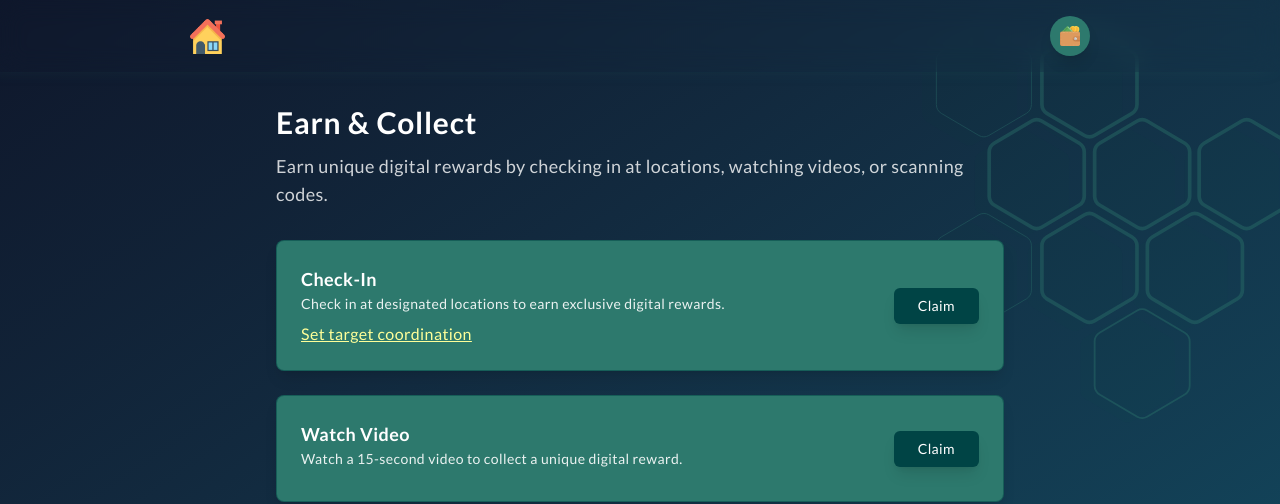
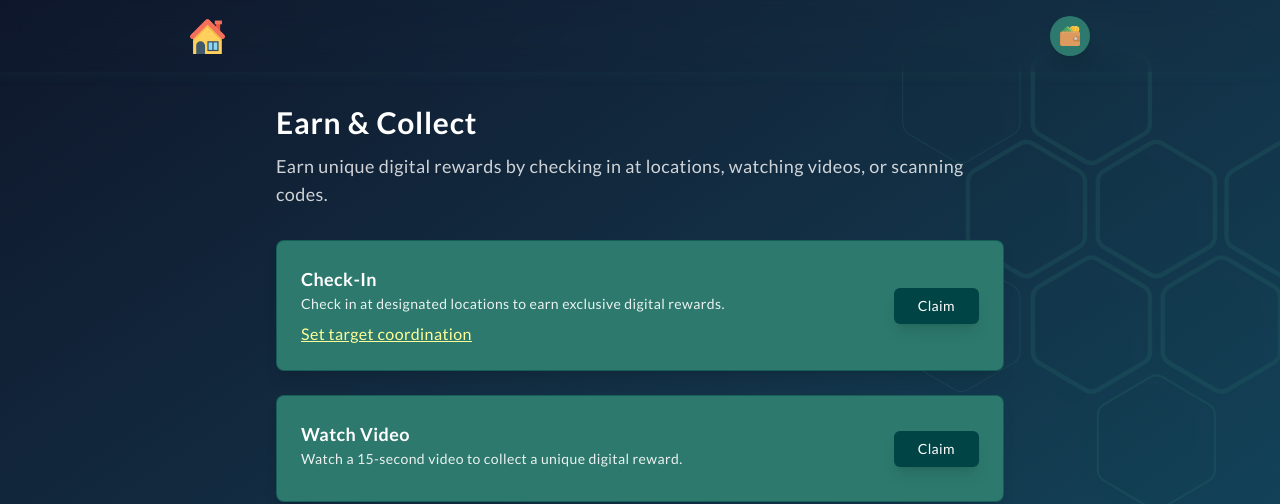
Before and after one commit to rashedInt32/reward-system, a Next.js app: page / in a window 1280 px wide. Shown: the top 504 px of the page. Built offline with nearby package versions, Linux system fonts and the light colour scheme; no server answers; what @huggingface/inference would draw is missing.

Commit message:
Improving performace

```diff
--- a/components/Layer.tsx
+++ b/components/Layer.tsx
@@ -1,7 +1,7 @@
 import Image from "next/image";
 export function Layer() {
   return (
-    <div className="fixed right-[-25px] opacity-40 top-0 z-0">
+    <div className="fixed right-[-25px] opacity-20 top-0 z-0">
       <div className=" p-6 rounded-lg  w-full">
         <Image
           src={"/images/layer.svg"}
@@ -9,7 +9,7 @@ export function Layer() {
           width={400}
           height={400}
           priority
-          className="w-[200px] h-[200px] lg:w-[400px] lg:h-[400px]"
+          className=""
         />
       </div>
     </div>
```
